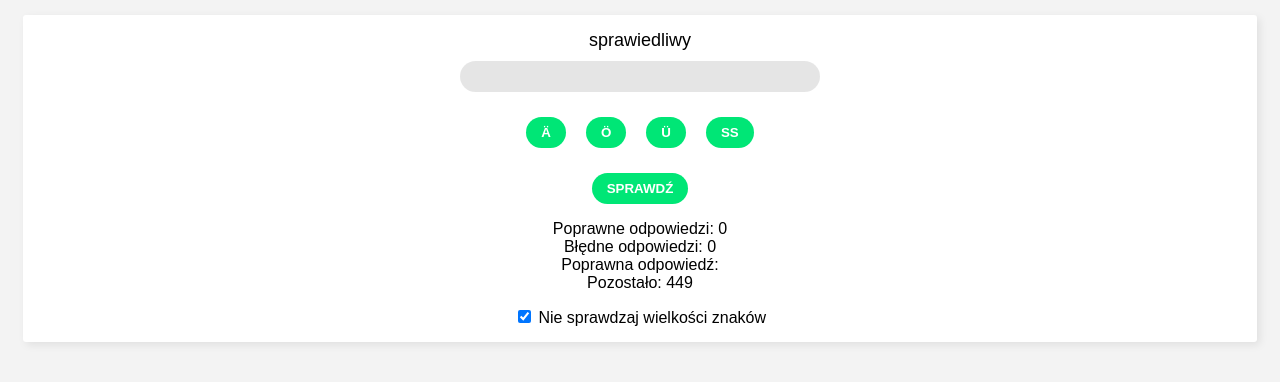
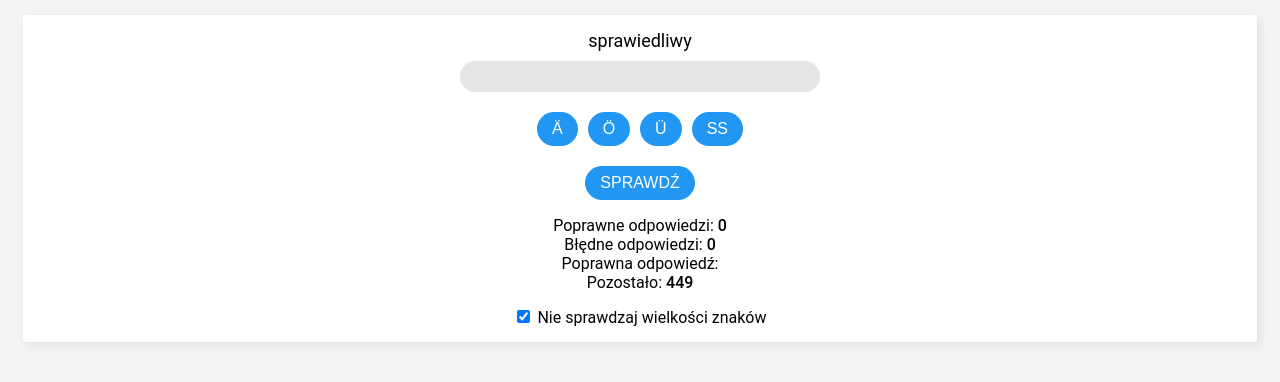
Before and after one commit to Rokietnica/de, a plain HTML site: page index.html in a window 1280 px wide. Both pictures are taken after a click on the button "rozpocznij". Drawn offline with Linux system fonts and the light colour scheme.

Commit message:
Update index.html

```diff
--- a/index.html
+++ b/index.html
@@ -1,6 +1,7 @@
 <title>Hail.</title>
 <meta name="viewport" content="width=device-width, initial-scale=1.0">
 <meta charset="UTF-8">
+<link href="https://fonts.googleapis.com/css?family=Montserrat:400,500" rel="stylesheet">
 <style>
     *:focus {
         outline: none;
@@ -12,27 +13,32 @@
 
     input[type=button], input[type=submit] {
         border: none;
-        background: #00E676;
+        background: #2196F3;
         color: white;
         text-transform: uppercase;
-        font-weight: bold;
+        font-weight: 500;
+        font-size: 16px;
         padding: 8px 15px;
         border-radius: 100px;
         margin: auto;
         display: block;
     }
+
+    #correct, #incorrect, #answer, #left {
+        font-weight: 500;
+    }
 </style>
-<body style="font-family: sans-serif; background: #F3F3F3;">
+<body style="font-family: Roboto, 'Montserrat', sans-serif; background: #F3F3F3;">
 <div id="select" style="background: white; margin: 15px; padding: 15px; border-radius: 3px; box-shadow: 3px 3px 8px rgba(0,0,0,.08);"></div>
 <div id="game" style="background: white; margin: 15px; padding: 15px; border-radius: 3px; box-shadow: 3px 3px 8px rgba(0,0,0,.08); display: none;">
     <div id="word" style="text-align: center; font-size: 18px; margin-bottom: 10px;">WORD</div>
     <form onsubmit="c(); return false;">
         <input type="text" id="word-i" spellcheck="false" autocomplete="off" style="background: rgba(0,0,0,.1); border: none; border-radius: 100px; margin: auto; display: block; max-width: 360px; width: 100%; padding: 8px 15px;">
         <div style="display: flex; margin-top: 15px; align-items: center; justify-content: center">
-            <input type="button" value="ä" onclick="f(this.value)" style="margin: 10px;">
-            <input type="button" value="ö" onclick="f(this.value)" style="margin: 10px;">
-            <input type="button" value="ü" onclick="f(this.value)" style="margin: 10px;">
-            <input type="button" value="ß" onclick="f(this.value)" style="margin: 10px;">
+            <input type="button" value="ä" onclick="f(this.value)" style="margin: 5px;">
+            <input type="button" value="ö" onclick="f(this.value)" style="margin: 5px;">
+            <input type="button" value="ü" onclick="f(this.value)" style="margin: 5px;">
+            <input type="button" value="ß" onclick="f(this.value)" style="margin: 5px;">
         </div>
         <input type="submit" value="Sprawdź" style="margin-top: 15px;">
     </form>
```
